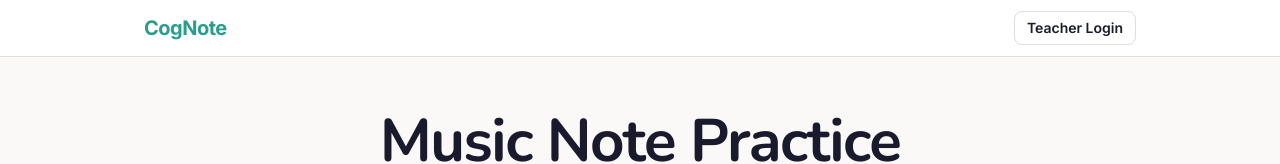
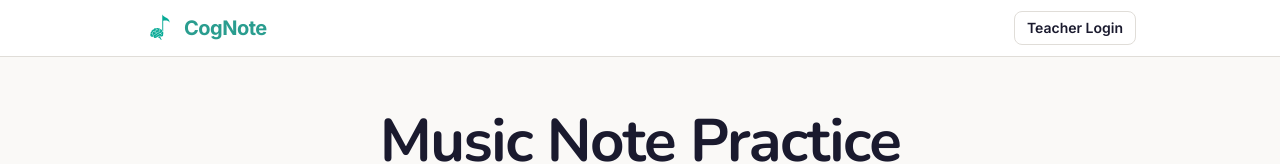
Before and after one commit to andresjmorales/cognote, a Next.js app: page / in a window 1280 px wide. Shown: the top 164 px of the page. Built offline with nearby package versions, Linux system fonts and the light colour scheme.

Commit message:
new logo

```diff
--- a/app/layout.tsx
+++ b/app/layout.tsx
@@ -20,8 +20,8 @@ export const metadata: Metadata = {
   description:
     "Music note memorization for piano students — quiz, flashcards, and spaced repetition",
   icons: {
-    icon: "/icon.png",
-    apple: "/icon.png",
+    icon: "/icon/cognote.svg",
+    apple: "/icon/cognote.svg",
   },
 };
 
--- a/app/page.tsx
+++ b/app/page.tsx
@@ -7,7 +7,14 @@ export default function LandingPage() {
       {/* Header */}
       <header className="border-b border-border bg-surface shrink-0">
         <div className="max-w-5xl mx-auto px-4 flex items-center justify-between h-14">
-          <span className="text-xl font-bold text-primary tracking-tight">
+          <span className="flex items-center gap-2 text-xl font-bold text-primary tracking-tight">
+            <img
+              src="/icon/cognote.svg"
+              alt=""
+              className="h-8 w-8"
+              width={32}
+              height={32}
+            />
             CogNote
           </span>
           <Link href="/login">
--- a/components/teacher/TeacherNav.tsx
+++ b/components/teacher/TeacherNav.tsx
@@ -30,8 +30,15 @@ export function TeacherNav({ teacherName }: { teacherName: string }) {
         <div className="flex items-center gap-8">
           <Link
             href="/dashboard"
-            className="text-xl font-bold text-primary tracking-tight"
+            className="flex items-center gap-2 text-xl font-bold text-primary tracking-tight"
           >
+            <img
+              src="/icon/cognote.svg"
+              alt=""
+              className="h-8 w-8"
+              width={32}
+              height={32}
+            />
             CogNote
           </Link>
           <nav className="hidden md:flex gap-1">
```
Also changed, not shown: public/cognote.svg (deleted), public/icon/cognote.svg (added).
